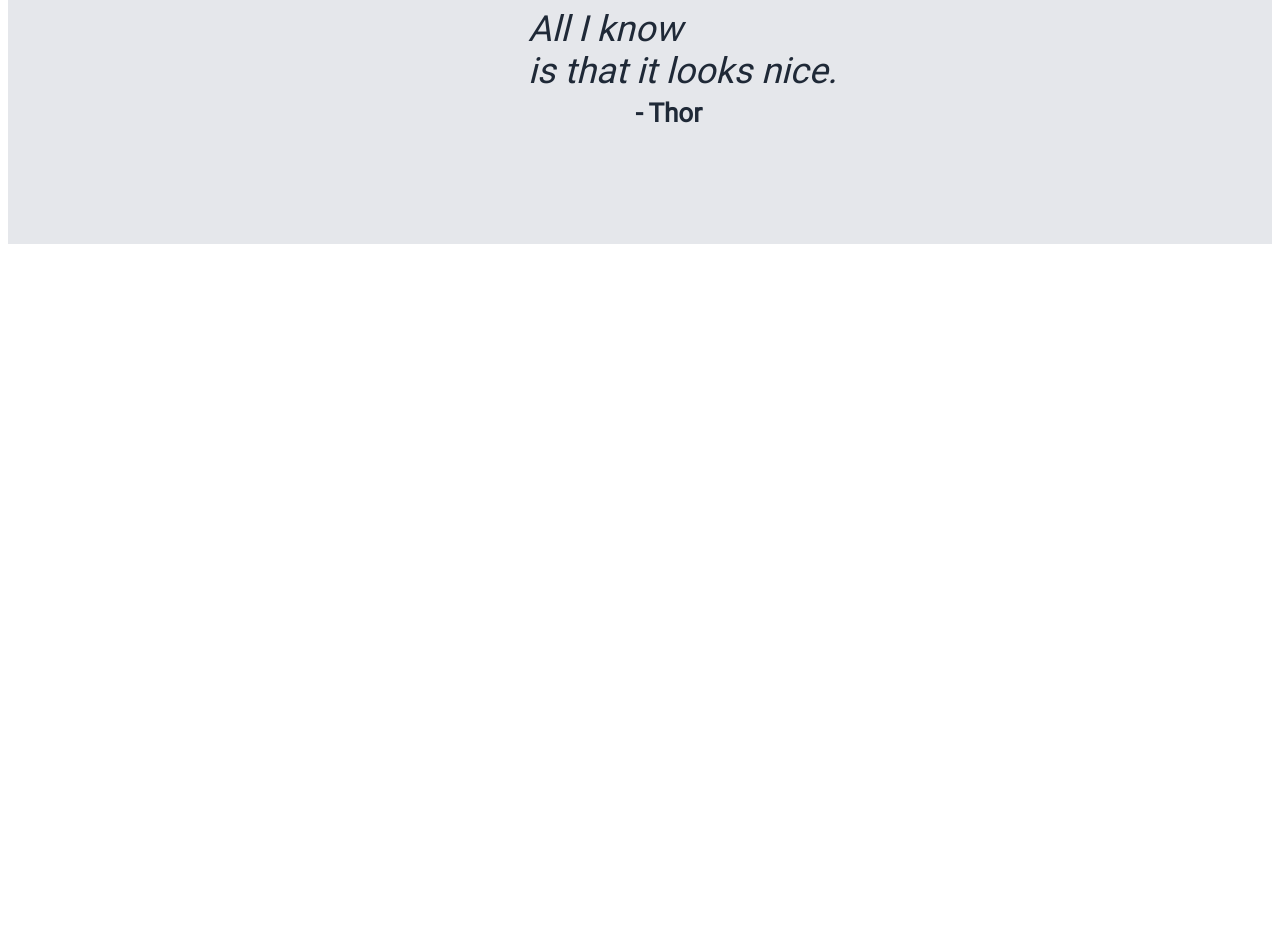
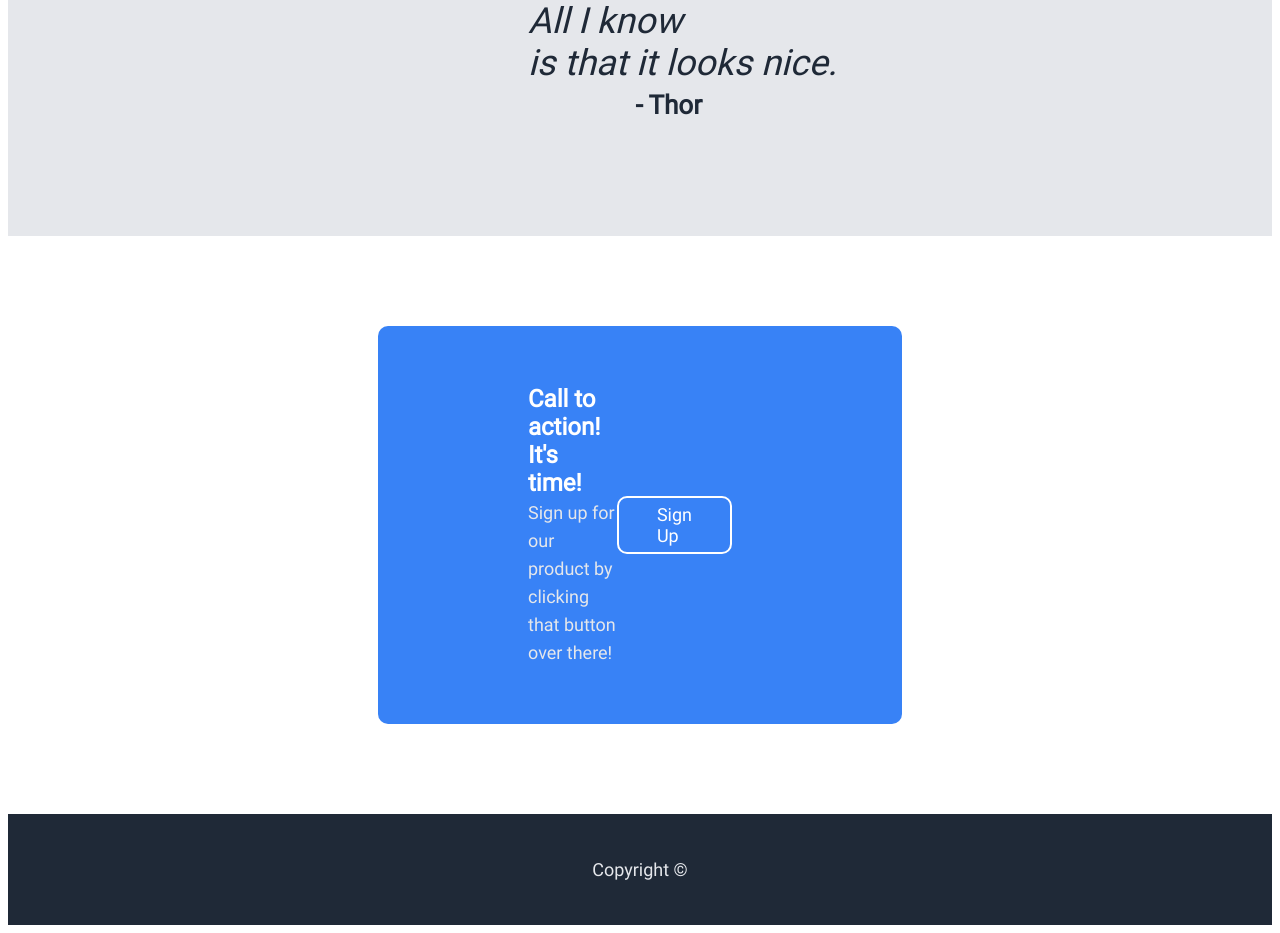
Before and after one commit to tsakP/FD-Training-Petros-Tsakonas, a plain HTML site: page Brainnest FD Training/Practical Assignments/CSS Assignments/Main CSS Project/index.html in a window 1280 px wide. Shown: the part 1760-2693 px from the top of the page. Before the commit the page ends 2012 px from the top, so only its background shows below. Drawn offline with Linux system fonts and the light colour scheme.

Commit message:
Main CSS Project: Section 4 & Footer finished
Addition and stylization of elements and content for section 4 & footer.
Section 4: 1 container including (1 div including (1 header text & 1 secondary text) & 1 button)
Footer: 1 secondary text

```diff
--- a/Brainnest FD Training/Practical Assignments/CSS Assignments/Main CSS Project/index.html
+++ b/Brainnest FD Training/Practical Assignments/CSS Assignments/Main CSS Project/index.html
@@ -69,7 +69,15 @@
         <p id="sec3MainText">This is an inspiring quote, or a testimonial from a<br>customer. Maybe its's just filling up space, or maybe<br>people will actually read it. Who knows? All I know<br>is that it looks nice.</p>
         <p id="sec3AuthorNameTxt">- Thor</p>
     </section>
-    <section id="section4"></section>
-    <footer></footer>
+    <section id="section4">
+        <div class="sec4Container">
+            <div id="sec4Txt">
+                <p id="sec4Header">Call to action! It's time!<br><span class="secondaryText">Sign up for our product by clicking that button over there!</span>
+                </p>
+            </div>
+            <div class="sec4Btn">Sign Up</div>
+        </div>
+    </section>
+    <footer class="secondaryText">Copyright &copy;</footer>
   </body>
 </html>
--- a/Brainnest FD Training/Practical Assignments/CSS Assignments/Main CSS Project/styles.css
+++ b/Brainnest FD Training/Practical Assignments/CSS Assignments/Main CSS Project/styles.css
@@ -38,6 +38,7 @@ a,
 .secondaryText {
   font-size: 18px;
   color: #e5e7eb;
+  font-weight: lighter;
 }
 #container1 {
   display: flex;
@@ -48,7 +49,7 @@ a,
   margin-top: -3%;
 }
 #signUpBtn {
-  padding: 10px 40px;
+  padding: 6px 38px;
   border-radius: 10px 10px 10px 10px;
   max-width: max-content;
   background-color: #3882f6;
@@ -107,3 +108,34 @@ a,
   margin-right: 150px;
   margin-top: -30px;
 }
+#section4 {
+  padding: 90px 370px;
+}
+.sec4Container {
+  display: flex;
+  background-color: #3882f6;
+  align-items: center;
+  justify-content: space-between;
+  padding: 35px 150px;
+  padding-right: 70px;
+  border-radius: 10px 10px 10px 10px;
+}
+#sec4Header {
+  font-size: 24px;
+  font-weight: bold;
+  color: white;
+}
+.sec4Btn {
+  padding: 6px 38px;
+  border: 2px solid white;
+  border-radius: 10px 10px 10px 10px;
+  max-width: max-content;
+  font-size: 18px;
+  color: white;
+  margin-right: 100px;
+}
+footer {
+  background-color: #1f2937;
+  text-align: center;
+  padding: 45px 0;
+}
```
